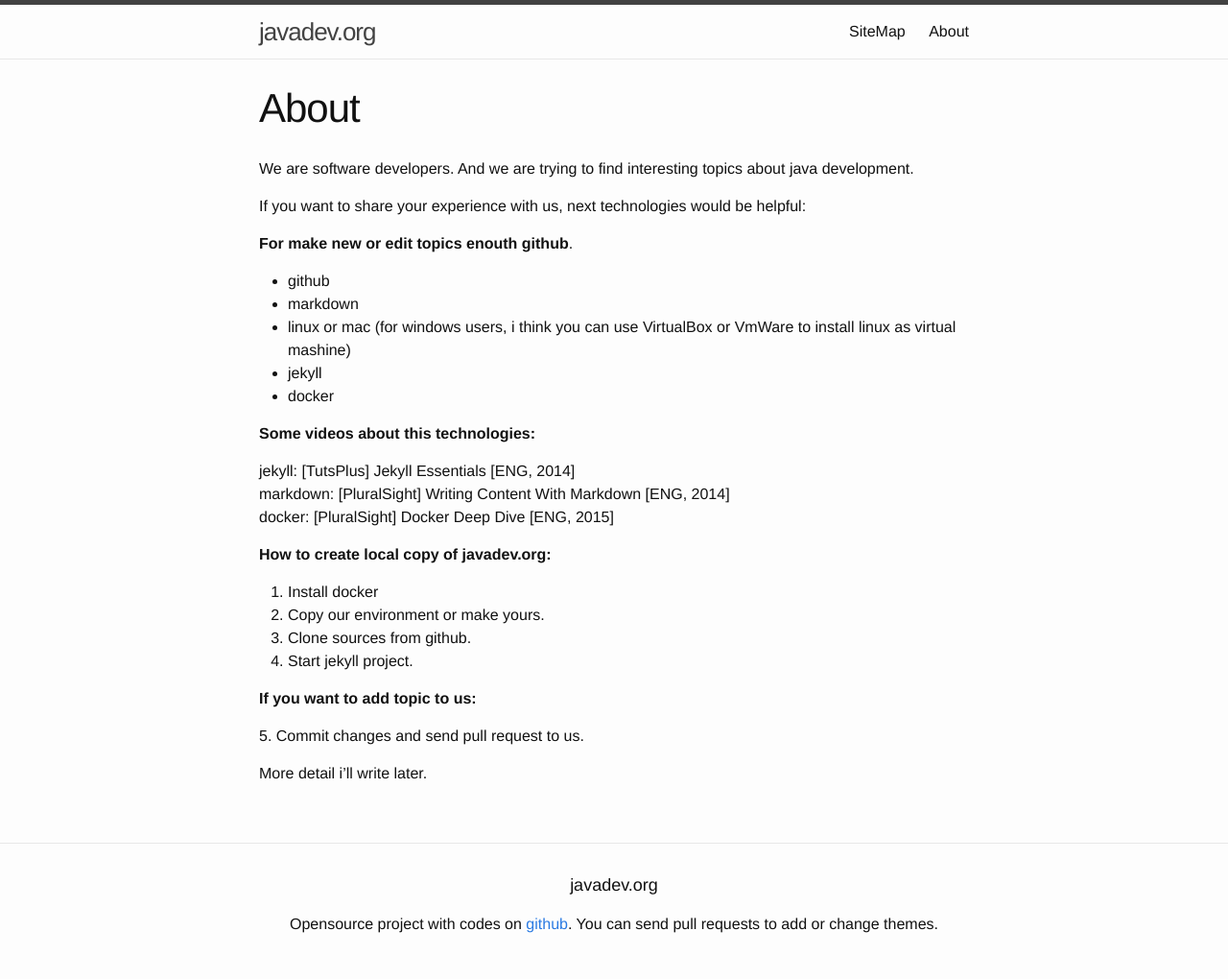
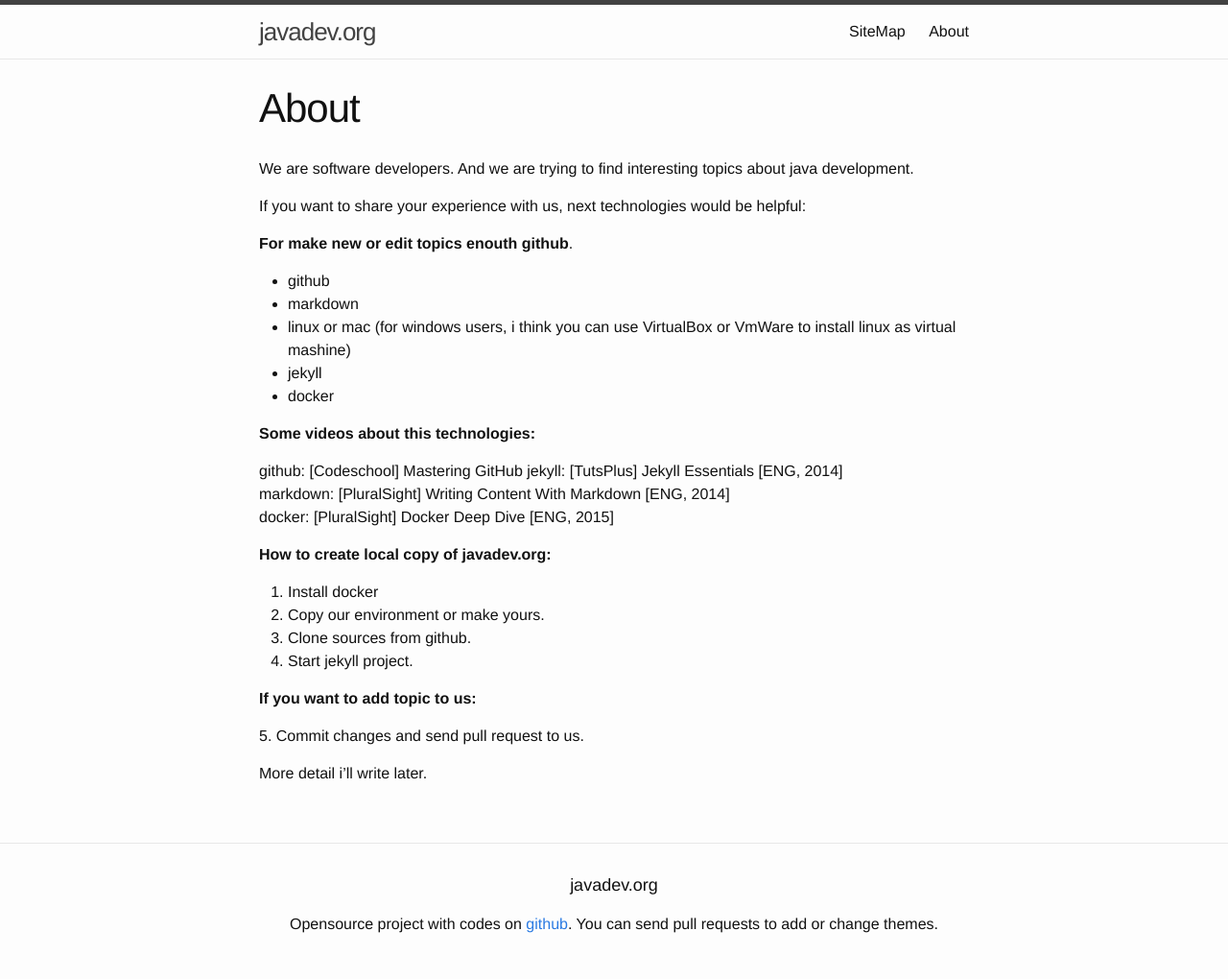
Before and after one commit to webmakaka/javadev.org, a Jekyll site: the page built from website/about.md, in a window 1280 px wide. Shown: the whole page at 96% size. Built offline with Jekyll 4.4.1, drawn with Linux system fonts in a browser that asks for light colours.

Commit message:
Update about.md

```diff
--- a/website/about.md
+++ b/website/about.md
@@ -20,6 +20,7 @@ If you want to share your experience with us, next technologies would be helpful
 
 **Some videos about this technologies:**
 
+github: [Codeschool]  Mastering GitHub
 jekyll: [TutsPlus] Jekyll Essentials [ENG, 2014]
 markdown: [PluralSight] Writing Content With Markdown [ENG, 2014]
 docker: [PluralSight] Docker Deep Dive [ENG, 2015]
```
